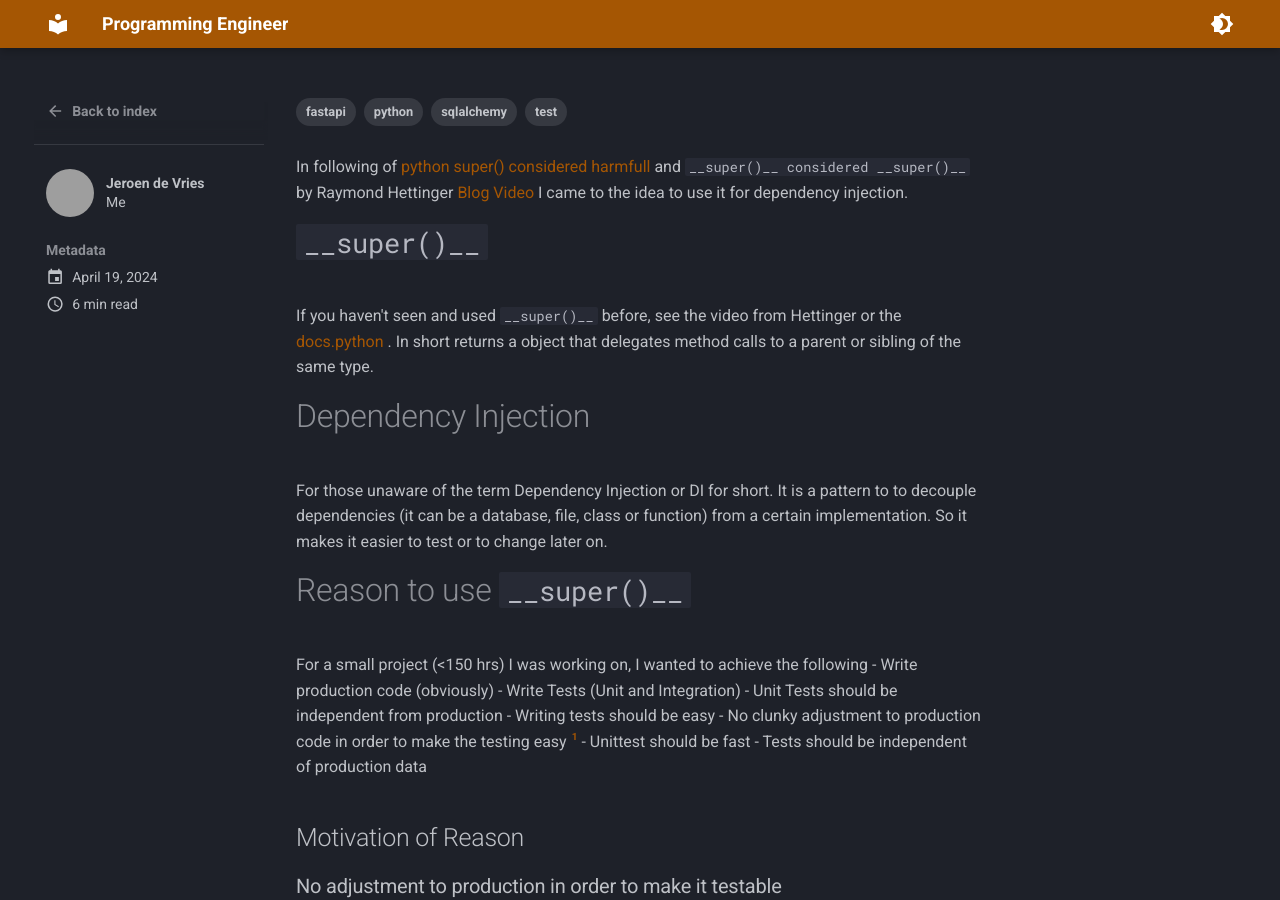
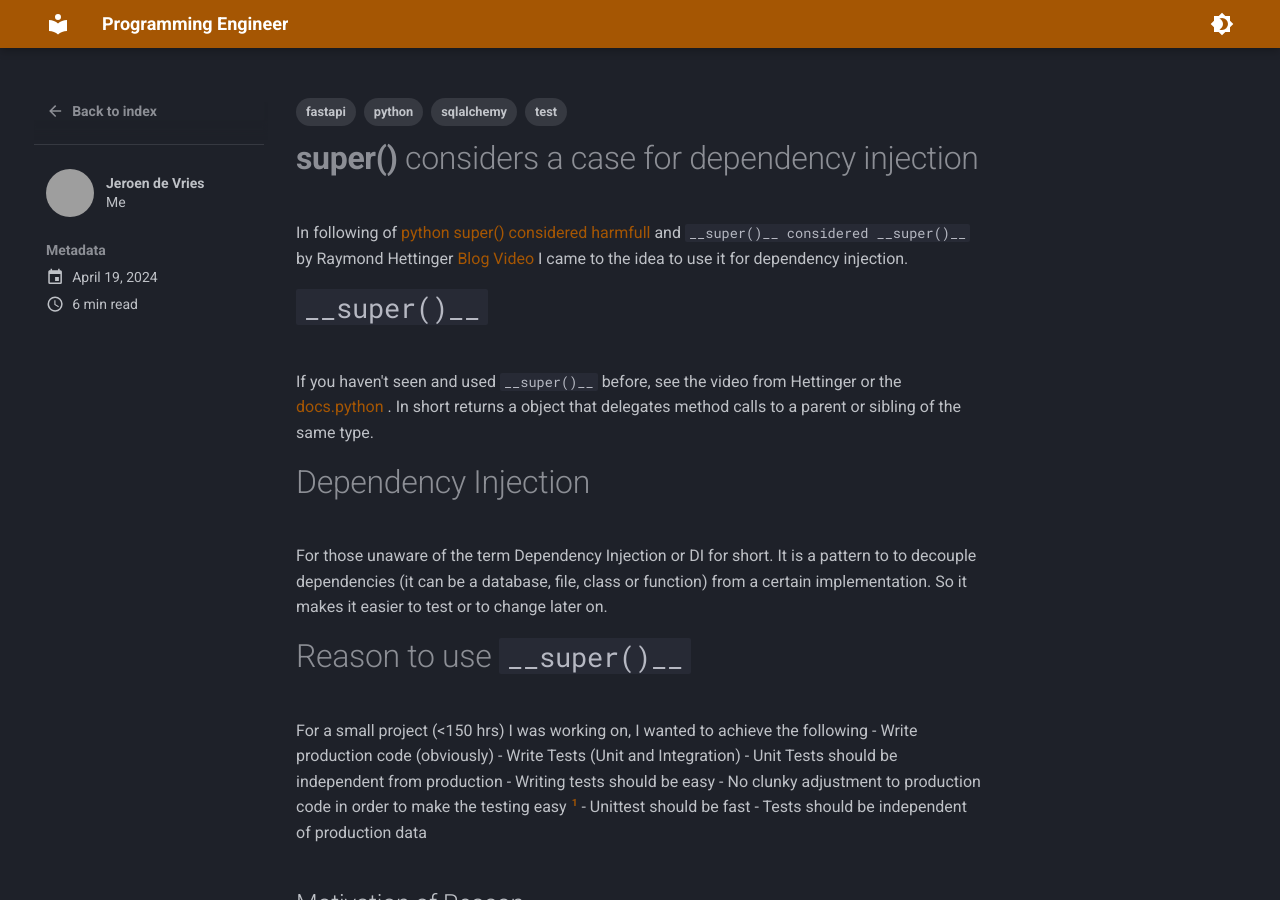
Before and after one commit to Jeroendevr/programming-engineer-website, an MkDocs documentation site: the page built from docs/blog/posts/__super()__ considers a case for dependency injection.md, in a window 1280 px wide and 900 px high. Built offline with MkDocs 1.6.1 and Material for MkDocs 9.7.7, drawn with Linux system fonts in a browser that asks for light colours; grey boxes are pictures that could not be loaded.

Commit message:
Header to article

```diff
--- a/docs/blog/posts/__super()__ considers a case for dependency injection.md
+++ b/docs/blog/posts/__super()__ considers a case for dependency injection.md
@@ -9,6 +9,7 @@ tags:
   - fastapi
   - sqlalchemy
 ---
+# __super()__ considers a case for dependency injection
 In following of [python super() considered harmfull](https://fuhm.net/super-harmful/) and `__super()__ considered __super()__` by Raymond Hettinger [Blog](https://rhettinger.wordpress.com/2011/05/26/super-considered-super/) [Video](https://youtu.be/EiOglTERPEo?si=6pdt8kMhLols9Wal) I came to the idea to use it for dependency injection.
 # `__super()__`
 If you haven't seen and used `__super()__` before, see the video from Hettinger or the [docs.python](https://docs.python.org/3.13/library/functions.html#super) . In short returns a object that delegates method calls to a parent or sibling of the same type.
```
Also changed, not shown: site/blog/__super__-considered-a-case-for-dependency-injection/index.html, site/blog/index.html, 1 other file.
